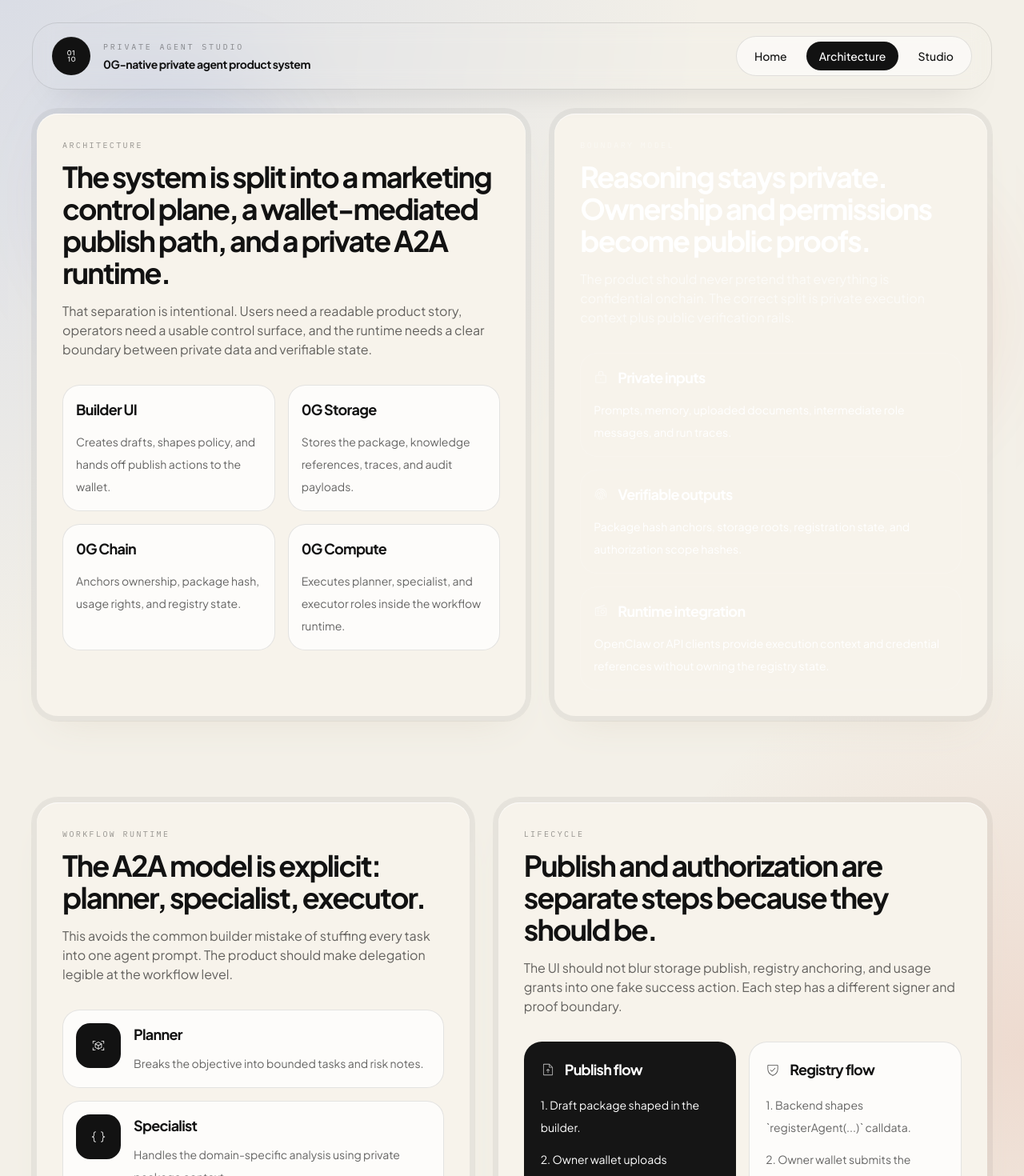
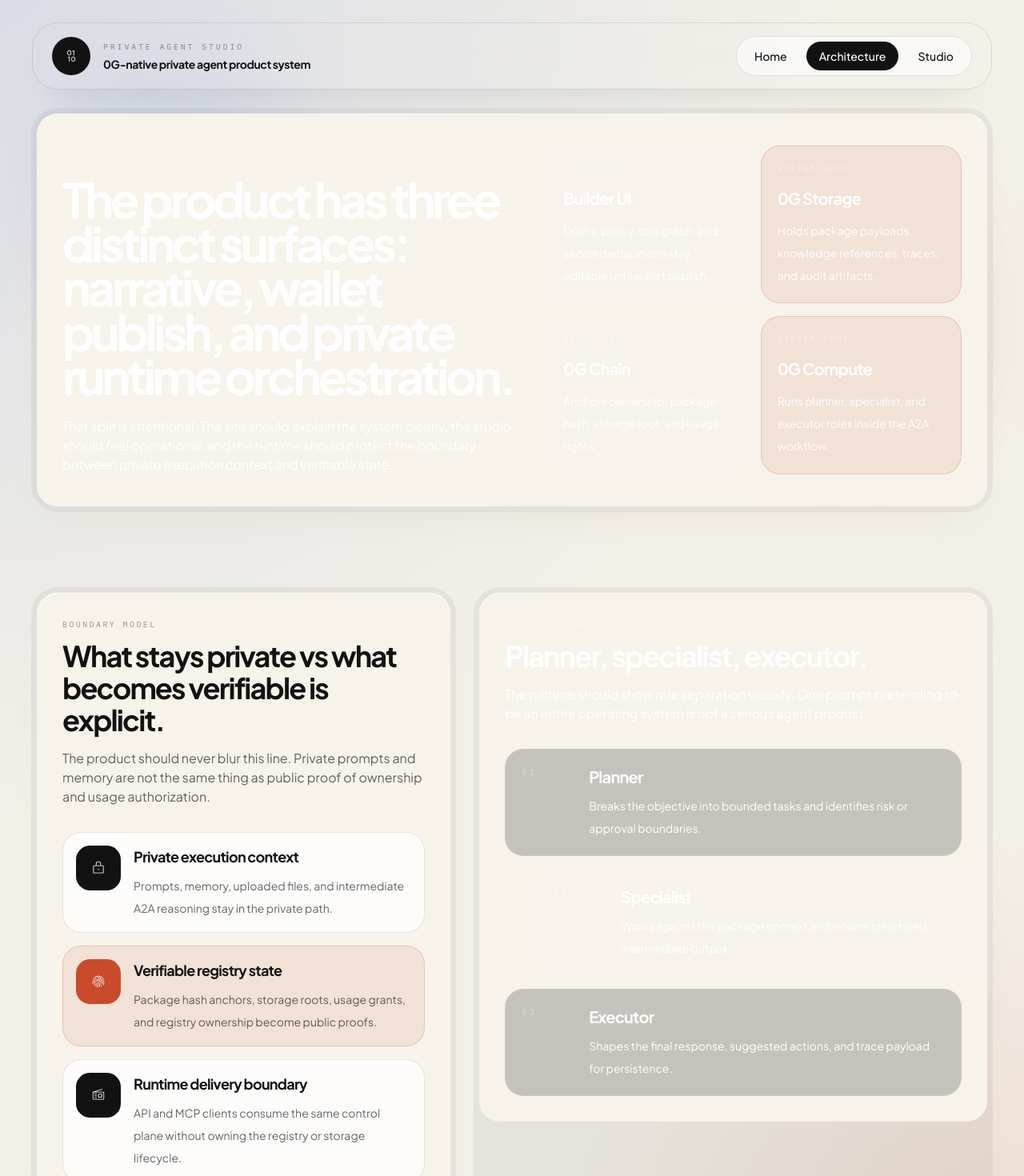
Before and after one commit to N-45div/Private-Agent-Studio, a React (Vite) app in the folder frontend/: page /architecture in a window 1280 px wide. Shown: the part 20-1490 px from the top of the page at 80% size. Built offline with nearby package versions, Linux system fonts and the light colour scheme.

Commit message:
frontend: strengthen architecture page contrast and flow

```diff
--- a/frontend/src/pages/ArchitecturePage.jsx
+++ b/frontend/src/pages/ArchitecturePage.jsx
@@ -33,49 +33,96 @@ function Panel({ eyebrow, title, body, children, dark = false }) {
 export function ArchitecturePage() {
   return (
     <div className="space-y-24 pb-24 pt-4">
-      <section className="grid gap-6 xl:grid-cols-[1.06fr_0.94fr]">
+      <section className="section-shell">
+        <div className="section-core overflow-hidden bg-[#121212] px-6 py-8 text-white md:px-8 md:py-10">
+          <div className="grid gap-8 xl:grid-cols-[1.05fr_0.95fr]">
+            <div className="space-y-6">
+              <div className="font-mono text-[10px] uppercase tracking-[0.28em] text-white/45">Architecture / Core split</div>
+              <h1 className="max-w-4xl text-4xl font-semibold tracking-[-0.07em] md:text-6xl md:leading-[0.92]">
+                The product has three distinct surfaces: narrative, wallet publish, and private runtime orchestration.
+              </h1>
+              <p className="max-w-[64ch] text-sm leading-8 text-white/62 md:text-base">
+                That split is intentional. The site should explain the system clearly, the studio should feel operational,
+                and the runtime should protect the boundary between private execution context and verifiable state.
+              </p>
+            </div>
+
+            <div className="grid gap-4 md:grid-cols-2">
+              {[
+                ["Builder UI", "Drafts, policy, role graph, and secret declarations stay editable until wallet publish."],
+                ["0G Storage", "Holds package payloads, knowledge references, traces, and audit artifacts."],
+                ["0G Chain", "Anchors ownership, package hash, storage root, and usage rights."],
+                ["0G Compute", "Runs planner, specialist, and executor roles inside the A2A workflow."],
+              ].map(([title, body], index) => (
+                <div
+                  key={title}
+                  className={`rounded-[1.5rem] border p-5 ${index % 2 === 0 ? "border-white/10 bg-white/[0.06]" : "border-[#c94b2c]/20 bg-[#c94b2c]/10"}`}
+                >
+                  <div className="font-mono text-[10px] uppercase tracking-[0.22em] text-white/45">System node</div>
+                  <div className="mt-4 text-xl font-semibold tracking-[-0.04em] text-white">{title}</div>
+                  <p className="mt-3 text-sm leading-7 text-white/62">{body}</p>
+                </div>
+              ))}
+            </div>
+          </div>
+        </div>
+      </section>
+
+      <section className="grid gap-6 xl:grid-cols-[0.9fr_1.1fr]">
         <Panel
-          eyebrow="Architecture"
-          title="The system is split into a marketing control plane, a wallet-mediated publish path, and a private A2A runtime."
-          body="That separation is intentional. Users need a readable product story, operators need a usable control surface, and the runtime needs a clear boundary between private data and verifiable state."
+          eyebrow="Boundary model"
+          title="What stays private vs what becomes verifiable is explicit."
+          body="The product should never blur this line. Private prompts and memory are not the same thing as public proof of ownership and usage authorization."
         >
-          <div className="mt-8 grid gap-4 md:grid-cols-2">
+          <div className="mt-8 grid gap-4">
             {[
-              ["Builder UI", "Creates drafts, shapes policy, and hands off publish actions to the wallet."],
-              ["0G Storage", "Stores the package, knowledge references, traces, and audit payloads."],
-              ["0G Chain", "Anchors ownership, package hash, usage rights, and registry state."],
-              ["0G Compute", "Executes planner, specialist, and executor roles inside the workflow runtime."],
-            ].map(([title, body]) => (
-              <div key={title} className="rounded-[1.35rem] border border-black/10 bg-white/75 p-4">
-                <div className="text-lg font-semibold tracking-[-0.04em] text-ink">{title}</div>
-                <p className="mt-3 text-sm leading-7 text-black/60">{body}</p>
+              [Lock, "Private execution context", "Prompts, memory, uploaded files, and intermediate A2A reasoning stay in the private path."],
+              [Fingerprint, "Verifiable registry state", "Package hash anchors, storage roots, usage grants, and registry ownership become public proofs."],
+              [Radio, "Runtime delivery boundary", "API and MCP clients consume the same control plane without owning the registry or storage lifecycle."],
+            ].map(([Icon, title, body], index) => (
+              <div
+                key={title}
+                className={`grid gap-4 rounded-[1.45rem] border p-4 md:grid-cols-[56px_1fr] ${index === 1 ? "border-accent/20 bg-accent/10" : "border-black/10 bg-white/75"}`}
+              >
+                <div className={`grid h-14 w-14 place-items-center rounded-[1.1rem] ${index === 1 ? "bg-accent text-white" : "bg-ink text-white"}`}>
+                  <Icon size={18} weight="light" />
+                </div>
+                <div>
+                  <div className="text-lg font-semibold tracking-[-0.04em] text-ink">{title}</div>
+                  <p className="mt-2 text-sm leading-7 text-black/60">{body}</p>
+                </div>
               </div>
             ))}
           </div>
         </Panel>
 
-        <Panel
-          eyebrow="Boundary model"
-          title="Reasoning stays private. Ownership and permissions become public proofs."
-          body="The product should never pretend that everything is confidential onchain. The correct split is private execution context plus public verification rails."
-          dark
-        >
-          <div className="mt-8 grid gap-4">
-            {[
-              [Lock, "Private inputs", "Prompts, memory, uploaded documents, intermediate role messages, and run traces."],
-              [Fingerprint, "Verifiable outputs", "Package hash anchors, storage roots, registration state, and authorization scope hashes."],
-              [Radio, "Runtime integration", "OpenClaw or API clients provide execution context and credential references without owning the registry state."],
-            ].map(([Icon, title, body]) => (
-              <div key={title} className="rounded-[1.35rem] border border-white/10 bg-white/[0.04] p-4">
-                <div className="flex items-center gap-3">
-                  <Icon size={18} weight="light" className="text-white/70" />
-                  <div className="text-lg font-semibold tracking-[-0.04em] text-white">{title}</div>
+        <div className="section-shell">
+          <div className="section-core overflow-hidden bg-[#151515] px-6 py-8 text-white md:px-8">
+            <div className="font-mono text-[10px] uppercase tracking-[0.24em] text-white/45">A2A workflow map</div>
+            <h2 className="mt-3 text-3xl font-semibold tracking-[-0.05em] md:text-4xl">Planner, specialist, executor.</h2>
+            <p className="mt-4 max-w-[58ch] text-sm leading-7 text-white/62 md:text-base">
+              The runtime should show role separation visually. One prompt pretending to be an entire operating system is not a serious agent product.
+            </p>
+
+            <div className="mt-8 grid gap-4">
+              {[
+                ["01", "Planner", "Breaks the objective into bounded tasks and identifies risk or approval boundaries."],
+                ["02", "Specialist", "Works against the package context and returns structured intermediate output."],
+                ["03", "Executor", "Shapes the final response, suggested actions, and trace payload for persistence."],
+              ].map(([step, title, body], index) => (
+                <div key={step} className={`rounded-[1.45rem] border p-5 ${index === 1 ? "border-white/10 bg-white/[0.05] md:translate-x-10" : "border-white/10 bg-black/20"}`}>
+                  <div className="grid gap-3 md:grid-cols-[72px_1fr] md:items-start">
+                    <div className="font-mono text-[11px] uppercase tracking-[0.24em] text-white/45">{step}</div>
+                    <div>
+                      <div className="text-xl font-semibold tracking-[-0.04em] text-white">{title}</div>
+                      <p className="mt-2 text-sm leading-7 text-white/62">{body}</p>
+                    </div>
+                  </div>
                 </div>
-                <p className="mt-3 text-sm leading-7 text-white/62">{body}</p>
-              </div>
-            ))}
+              ))}
+            </div>
           </div>
-        </Panel>
+        </div>
       </section>
 
       <section className="grid gap-6 xl:grid-cols-[0.94fr_1.06fr]">
```
